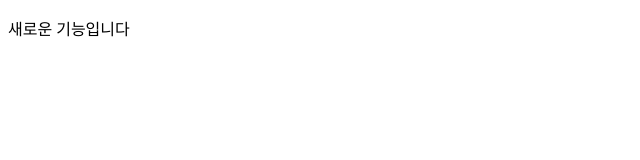
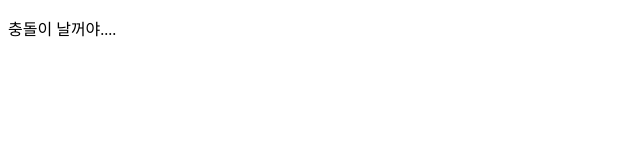
Before and after one commit to Yang-Jiyeon/CloneTest, a plain HTML site: page index.html in a window 1280 px wide. Shown: the full height of the page, 0-640 px from the left. Drawn offline with Linux system fonts and the light colour scheme.

Commit message:
새 기능에 대해 커밋

```diff
--- a/index.html
+++ b/index.html
@@ -4,9 +4,9 @@
     <meta charset="UTF-8" />
     <meta http-equiv="X-UA-Compatible" content="IE=edge" />
     <meta name="viewport" content="width=device-width, initial-scale=1.0" />
-    <title>메인은 그대로 진행</title>
+    <title>이건 새로운 진행</title>
   </head>
   <body>
-    <p>새로운 기능입니다</p>
+    <p>충돌이 날꺼야....</p>
   </body>
 </html>
```
